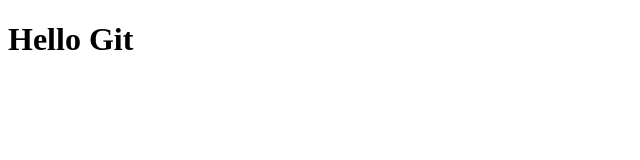
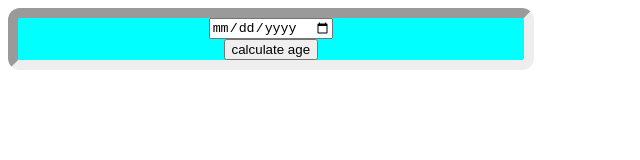
Before and after one commit to ashish3024/Gittest, a plain HTML site: page index.html in a window 1280 px wide. Shown: the whole page, without its empty margins (0-640 px from the left). Drawn offline with Linux system fonts and the light colour scheme.

Commit message:
Calculate Your Age Here

```diff
--- a/index.html
+++ b/index.html
@@ -3,10 +3,17 @@
 <head>
     <meta charset="UTF-8">
     <meta name="viewport" content="width=device-width, initial-scale=1.0">
-    <title>Document</title>
+    <title>Age Calculator</title>
+    <link rel="stylesheet" href="style.css">
 </head>
 <body>
-    <h1>Hello Git</h1>
+    <div class="agecal">
+    <input type="date" id="dob"><br>
+    <input type="button" value="calculate age" onclick="calculateAge()">
+</div>
+    <p id="result"></p>
+
+<script src="scripts.js"></script>
 
 </body>
 </html>
--- /dev/null
+++ b/scripts.js
@@ -0,0 +1,11 @@
+function calculateAge(){
+    var dob=document.getElementById('dob').value;
+    var today=new Date();
+    var birthDate=new Date(dob);
+    var ageInMillisecons=today-birthDate;
+    var ageDate=new Date(ageInMillisecons);
+    var years=ageDate.getUTCFullYear()-1970;
+    var months=ageDate.getUTCMonth();
+    var days=ageDate.getUTCDate()-1;
+    document.getElementById('result').innerText=years+"years"+months+"months"+days+"days";
+}
--- /dev/null
+++ b/style.css
@@ -0,0 +1,13 @@
+
+.agecal{
+    background-color: aqua;
+    color: blueviolet;
+    font-size: 40%;
+    width: 40%;
+    height: 80;
+    text-align: center;
+    border-radius: 12px;
+    border-width: 10px;
+    border-style: inset;
+
+}
```
Also changed, not shown: 1 other file.
